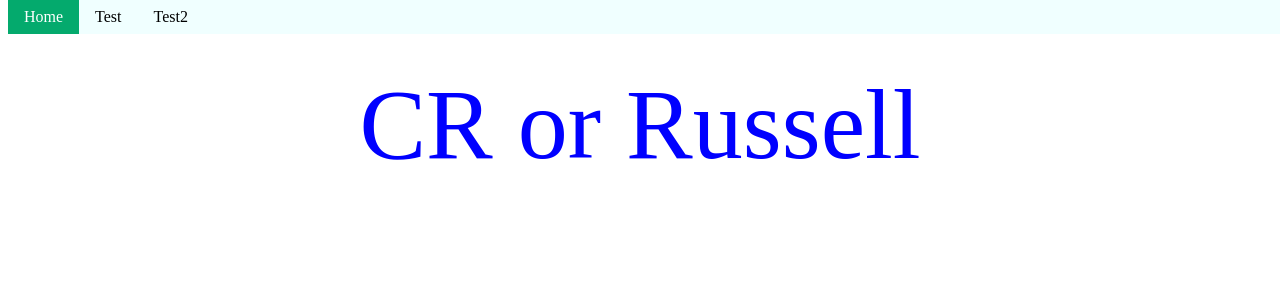
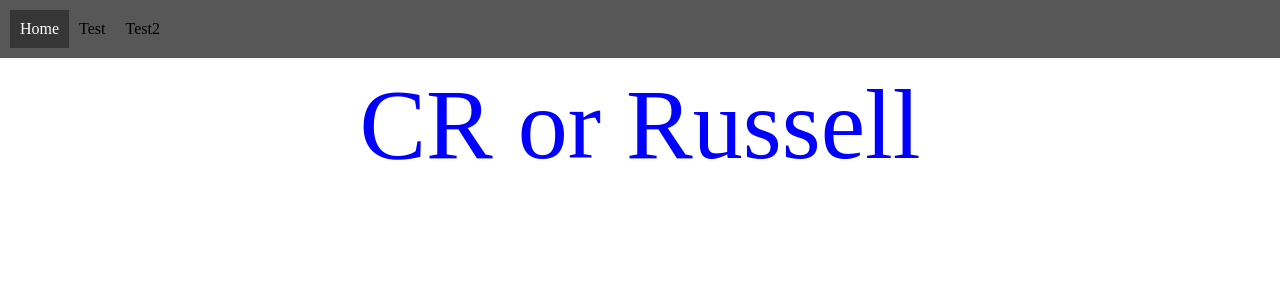
Before and after one commit to ijsteele/cr-or-russell, a Flask app: page / in a window 1280 px wide. Shown: the top 300 px of the page. Run offline with Flask 2, Linux system fonts and the light colour scheme.

```diff
--- a/static/site.css
+++ b/static/site.css
@@ -5,15 +5,14 @@ h1 {
   font-size: 100px;
 }
 
-
-
 ul {
   list-style-type: none;
   margin: 0;
-    padding: 0;
-    background-color: azure;
+  padding: 10px;
+  background-color: rgb(87, 87, 87);
   position: fixed;
   top: 0;
+  left: 0;
   width: 100%;
 }
 
@@ -22,16 +21,16 @@ li a {
   text-align: center;
   display: block;
   color: #000;
-    padding: 8px 16px;
   text-decoration: none;
+  padding: 10px;
 }
 
 li a.active {
-    background-color: #04aa6d;
+  background-color: rgb(54, 54, 54);
   color: white;
 }
 
 li a:hover {
-    background-color: #555;
+  background-color: rgb(70, 70, 70);
   color: white;
 }
--- a/templates/homepage.html
+++ b/templates/homepage.html
@@ -9,7 +9,7 @@
 </ul>
 <h1>
     CR or Russell
-    <title>CR or Russell</title>
+    <title>CR or Russel</title>
 </h1>
 
 
```
Lines whose indentation alone changed are shown as unchanged.
